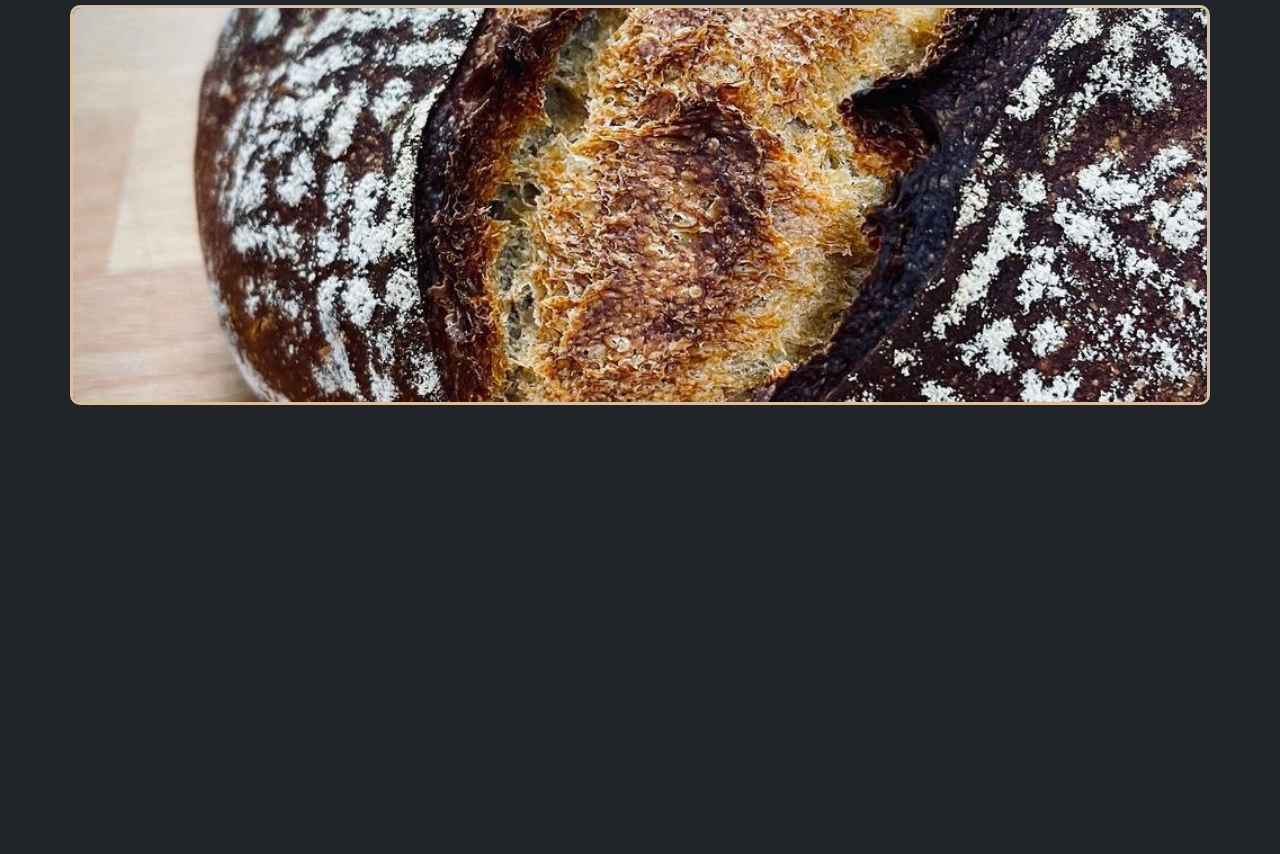
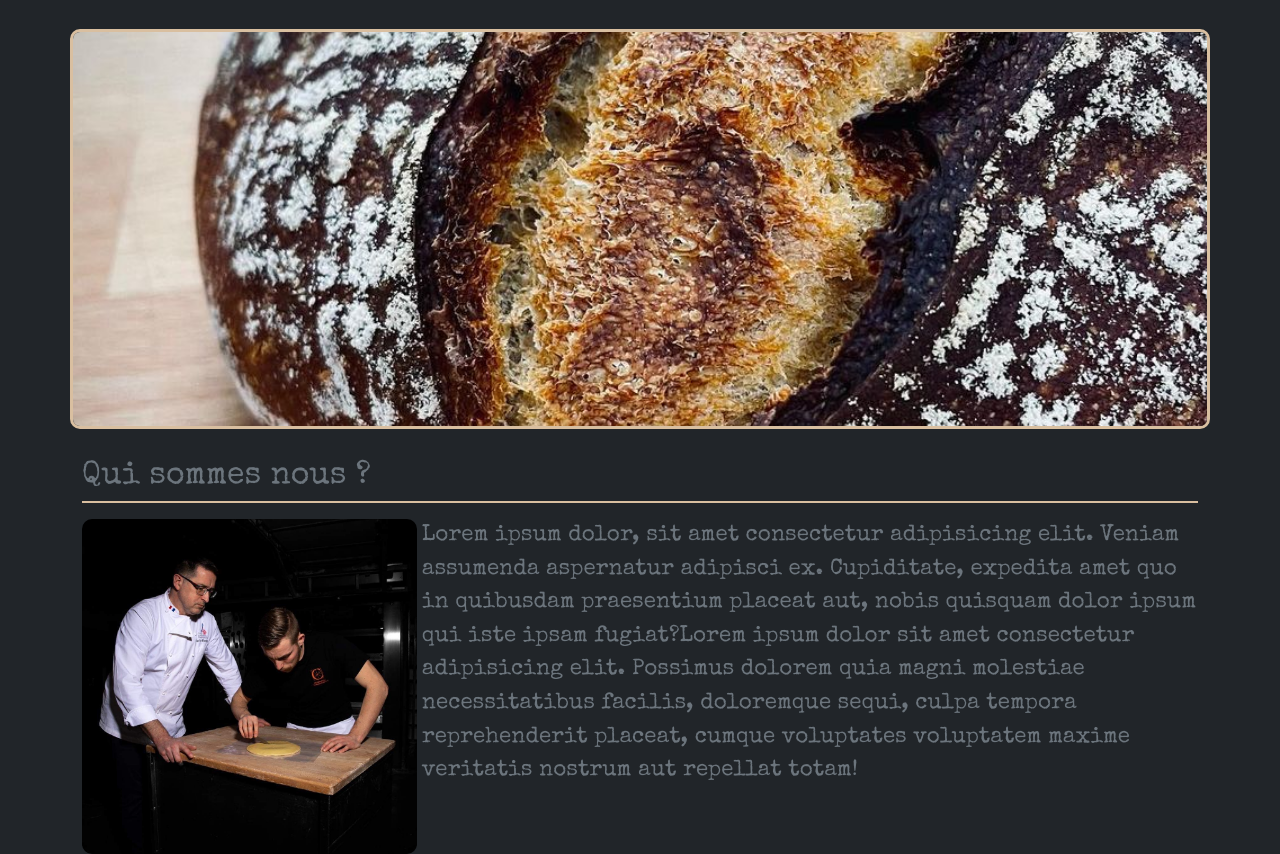
Before and after one commit to JonathanChosson/boulangerie1860, a website: page index.html in a window 1280 px wide. Shown: the part 171-1025 px from the top of the page. Before the commit the page ends 800 px from the top, so only its background shows below. Drawn offline with nearby package versions, Linux system fonts and the light colour scheme.

Commit message:
[HTML/CSS] Début du qui sommes nous :sparkles:

```diff
--- a/index.html
+++ b/index.html
@@ -41,7 +41,7 @@
                                 <a class="nav-link" href="#global">Accueil</a>
                             </li>
                             <li class="nav-item">
-                                <a class="nav-link" href="#">Qui sommes nous ?</a>
+                                <a class="nav-link" href="#quiSommesNous">Qui sommes nous ?</a>
                             </li>
                             <li class="nav-item">
                                 <a class="nav-link" href="#">Nos réalisations</a>
@@ -54,7 +54,7 @@
                 </div>
             </nav>
         </div>
-        <div id="aside-1" class="caroussel container">
+        <div id="aside-1" class="caroussel container mt-4">
             <div id="contains" class="caroussel__contains">
                 <img src="./public/images/Pain1.jpg" alt="" class="caroussel__contains__image">
                 <img src="./public/images/Pain2.jpg" alt="" class="caroussel__contains__image invisible">
@@ -62,6 +62,18 @@
 
             </div>
         </div>
+        <div id="main">
+            <div id="quiSommesNous" class="container mt-4">
+                <p class="fs-2 couleurTertiaire underline">Qui sommes nous ?</p>
+                <div class="quiSommesNous__content">
+                    <img src="./public/images/Pierre_et_Xavier.jpg" alt="Pierre et Xavier" class="quiSommesNous__content__img">
+                    <p class="quiSommesNous__content__p couleurTertiaire">
+                        Lorem ipsum dolor, sit amet consectetur adipisicing elit. Veniam assumenda aspernatur adipisci ex. Cupiditate, expedita amet quo in quibusdam praesentium placeat aut, nobis quisquam dolor ipsum qui iste ipsam fugiat?Lorem ipsum dolor sit amet consectetur adipisicing elit. Possimus dolorem quia magni molestiae necessitatibus facilis, doloremque sequi, culpa tempora reprehenderit placeat, cumque voluptates voluptatem maxime veritatis nostrum aut repellat totam!
+                    </p>
+                </div>
+
+            </div>
+        </div>
     </div>
     <script src="./public/js/index.js"></script>
 </body>
--- a/public/sass/pages/index.scss
+++ b/public/sass/pages/index.scss
@@ -1,6 +1,22 @@
 body * {
     font-family: 'Special Elite', cursive !important;
     font-size: 1.4rem !important;
+}
+
+.couleurPrimaire{
+    color : $couleurPrimaire;
+}
+
+.couleurSecondaire{
+    color: $couleurSecondaire;
+}
+
+.couleurTertiaire{
+    color: $couleurTertiaire
+}
+
+.underline{
+    border-bottom: 2px solid $couleurSecondaire;
 }
 
 .caroussel{
@@ -22,3 +38,18 @@ body * {
         }
     }
 }
+
+.quiSommesNous{
+    &__content{
+        display: flex;
+        // flex-flow: row wrap;
+        &__img{
+            object-fit: contain;
+            width: 30%;
+            border-radius: 10px;
+        }
+        &__p{
+            margin-left: 5px;
+        }
+    }
+}
--- a/public/sass/utils/variables.scss
+++ b/public/sass/utils/variables.scss
@@ -1,6 +1,6 @@
 $couleurPrimaire : rgb(33, 37, 41);
 $couleurSecondaire :#D9BFA0;
-$couleurTertiaire: #FFFCFF;
+$couleurTertiaire: #6c757d;
 
 .invisible{
     display: none;
```
Also changed, not shown: public/style.css, 1 other file.
